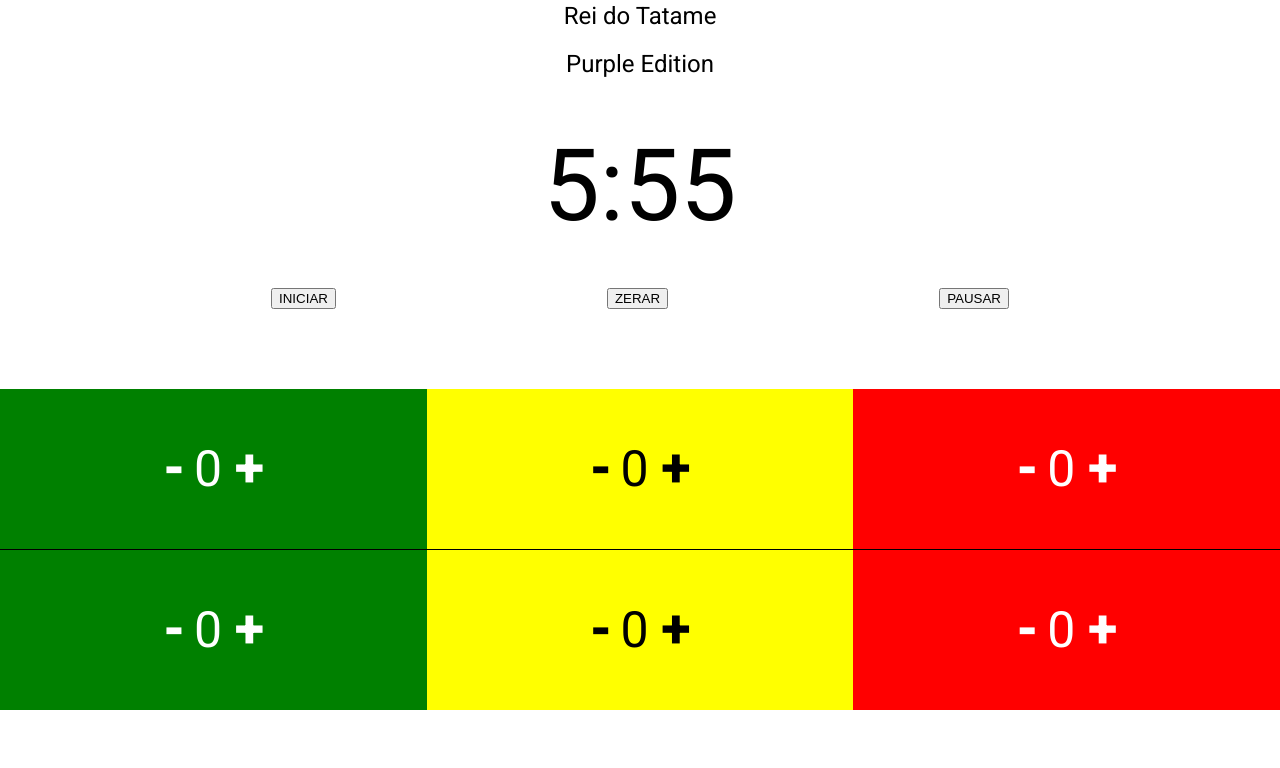
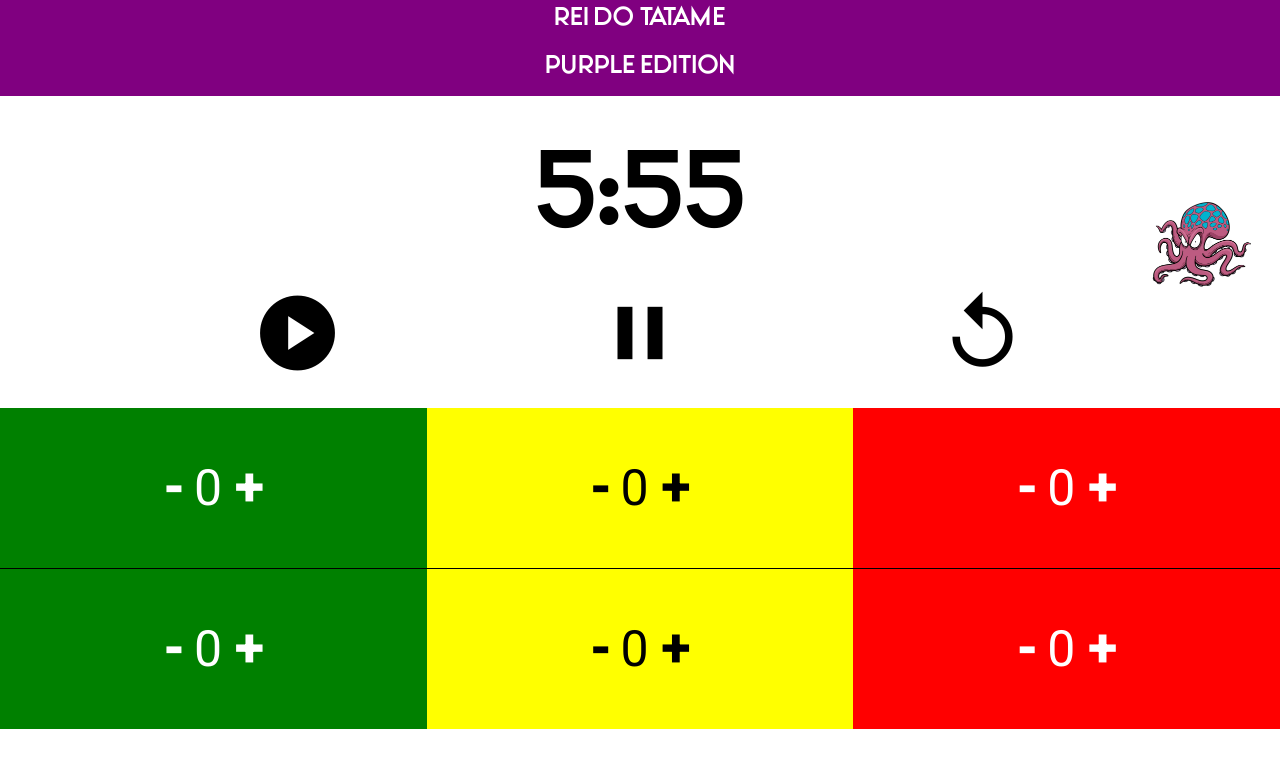
Before and after one commit to nicholaschaves/bjj-score-marker, an Angular app: page / in a window 1280 px wide. Shown: the top 768 px of the page. Built offline with nearby package versions, Linux system fonts and the light colour scheme.

Commit message:
inclusões

```diff
--- a/src/app/app.component.html
+++ b/src/app/app.component.html
@@ -2,6 +2,10 @@
     <div class="title">
         <h1>Rei do Tatame</h1>
         <h1>Purple Edition</h1>
+        <img src="../assets/octopus.jpg" alt="octopus" style="width: 100px;
+        position: absolute;
+        left: 90vw;
+        top: 25vh;">
     </div>
 </div>
 
@@ -9,11 +13,17 @@
     <h5 id="clock">{{minutosToShow}}:{{segundosToShow}}</h5>
 </div>
 
-<div class="row" style="justify-content: space-evenly;">
-    <button (click)="retomarCountdownRaiz()">INICIAR</button>
+<div class="row row-icons" style="justify-content: space-evenly;margin-bottom: -50px;">
+    <span class="material-icons" (click)="retomarCountdownRaiz()">play_circle</span>
+    <span class="material-icons" (click)="pausarCountdownRaiz()">pause</span>
+    <span class="material-icons" (click)="resetarCountdownRaiz()">replay</span>
+
+
+    <!-- <button (click)="retomarCountdownRaiz()">INICIAR</button>
     <button (click)="resetarCountdownRaiz()">ZERAR</button>
-    <button (click)="pausarCountdownRaiz()">PAUSAR</button>
+    <button (click)="pausarCountdownRaiz()">PAUSAR</button> -->
 </div>
+
 
 <div class="placarA disable-select">
     <div class="pontos">
--- a/src/app/app.component.scss
+++ b/src/app/app.component.scss
@@ -4,6 +4,8 @@
         justify-content: center;
         width: 100vw;
         text-align: center;
+        background: purple;
+        color: white;
     }
 }
 
@@ -68,3 +70,12 @@
     border-top: 1px solid black;
     margin: 0;
 }
+
+.material-icons {
+    font-size: 90px;
+    cursor: pointer;
+}
+
+.row-icons span:hover {
+    color: rgb(100, 100, 100);
+}
--- a/src/styles.scss
+++ b/src/styles.scss
@@ -1,4 +1,37 @@
 /* You can add global styles to this file, and also import other style files */
 
-html, body { height: 100%; }
-body { margin: 0; font-family: Roboto, "Helvetica Neue", sans-serif; }
+@font-face {
+    font-family: 'Moonrising';
+    src: url('assets/Moonrising.ttf') format('truetype');
+    /* Safari, Android, iOS */
+}
+
+@font-face {
+    font-family: 'Material Icons';
+    font-style: normal;
+    font-weight: 400;
+    src: url(https://example.com/MaterialIcons-Regular.eot);
+    /* For IE6-8 */
+    src: local('Material Icons'), local('MaterialIcons-Regular'), url(https://example.com/MaterialIcons-Regular.woff2) format('woff2'), url(https://example.com/MaterialIcons-Regular.woff) format('woff'), url(https://example.com/MaterialIcons-Regular.ttf) format('truetype');
+}
+
+html,
+body {
+    height: 100%;
+}
+
+body {
+    margin: 0;
+    font-family: Roboto, "Helvetica Neue", sans-serif;
+}
+
+.mat-h1,
+.mat-headline,
+.mat-typography h1 {
+    font-family: Moonrising;
+}
+
+.mat-h5,
+.mat-typography h5 {
+    font-family: Moonrising;
+}
```
Also changed, not shown: src/assets/Moonrising.ttf (added), src/assets/octopus.jpg (added).
